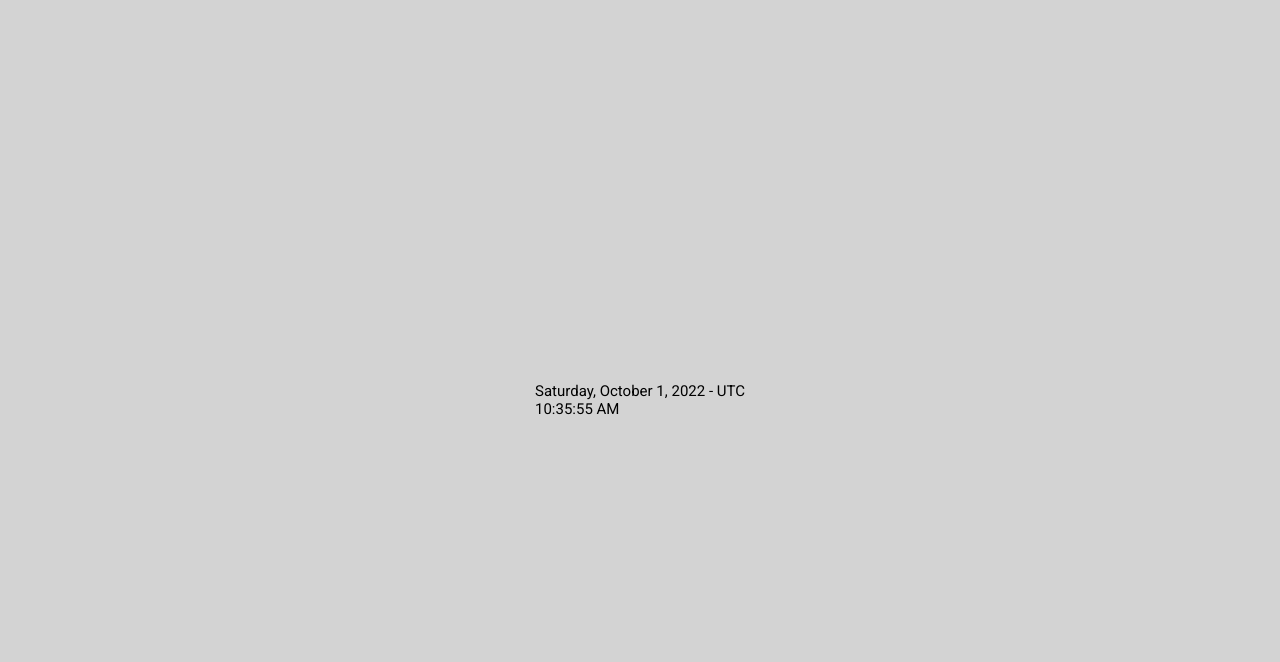
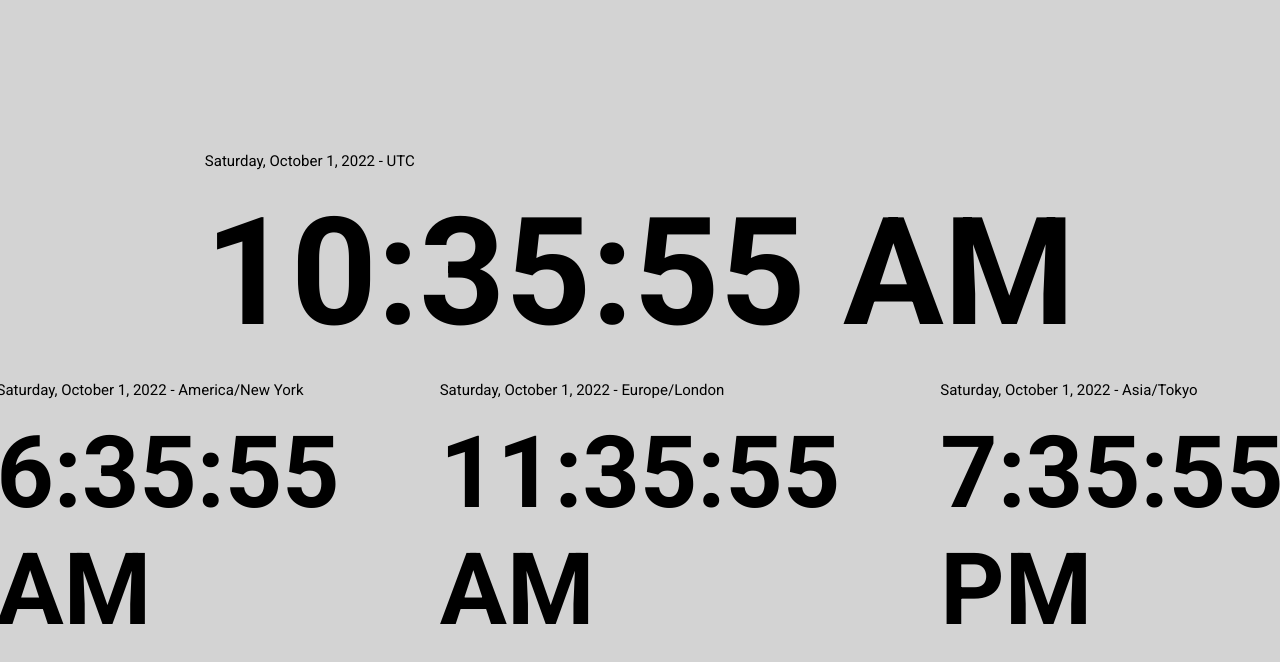
Before and after one commit to anonggentlegentle/Clocks-and-Timer, a website: page index.html in a window 1280 px wide. Drawn offline with Linux system fonts and the light colour scheme.

Commit message:
Add world clock

```diff
--- a/index.html
+++ b/index.html
@@ -16,15 +16,15 @@
   <body>
     <main class="container">
       <div class="container__clock">
-        <div class="clock clock__main">
-          <p class="clock__main-date">main date here</p>
-          <p class="clock__main-hours">main clock here</p>
+        <div class="container__clock--main">
+          <p class="container__clock--main-date">main date here</p>
+          <p class="container__clock--main-hours">main clock here</p>
         </div>
-        <div class="clock__world">
-          <div class="clock__world-1"></div>
-          <div class="clock__world-2"></div>
-          <div class="clock__world-3"></div>
-          <div class="clock__world-4"></div>
+        <div class="container__clock--world">
+          <!-- <div class="container__clock---1"></div>
+          <div class="container__clock---2"></div>
+          <div class="container__clock---3"></div>
+          <div class="container__clock---4"></div> -->
         </div>
       </div>
       <div class="container__timer"></div>
--- a/index.js
+++ b/index.js
@@ -1,10 +1,22 @@
 "use strict";
 
-const mainClock = document.querySelector(".clock__main-hours");
-const mainCurrentDay = document.querySelector(".clock__main-date");
+const mainClock = document.querySelector(".container__clock--main-hours");
+const mainCurrentDay = document.querySelector(".container__clock--main-date");
+const worldClocks = document.querySelector(".container__clock--world");
+
+mainClock.textContent = "";
+mainCurrentDay.textContent = "";
 
 const mainTimeAndDate = function () {
   const mainTimeZone = Intl.DateTimeFormat().resolvedOptions().timeZone;
+
+  // const mainOption = {
+  //   day: "numeric",
+  //   month: "long",
+  //   weekday: "long",
+  //   year: "numeric",
+  //   timeZone: "Asia/Tokyo",
+  // };
 
   const mainDate = new Intl.DateTimeFormat(navigator.language, {
     day: "numeric",
@@ -20,9 +32,50 @@ const mainTimeAndDate = function () {
       hour: "numeric",
       minute: "numeric",
       second: "numeric",
+      // timeZone: "Asia/Tokyo",
     }).format(new Date());
     mainClock.textContent = mainTime;
   }, 1000);
 };
 
 mainTimeAndDate();
+
+// console.log(Intl.supportedValuesOf("timeZone"));
+
+const countries = ["America/New_York", "Europe/London", "Asia/Tokyo"];
+
+countries.forEach((country, i) => {
+  const worldDate = document.createElement("div");
+
+  worldDate.className = `container__world--clock`;
+
+  const worldDay = new Intl.DateTimeFormat(navigator.language, {
+    day: "numeric",
+    month: "long",
+    weekday: "long",
+    year: "numeric",
+    timeZone: country,
+  }).format(new Date());
+
+  const firstPart = document.createElement("p");
+  firstPart.className = "container__clock--world-date";
+  firstPart.textContent = `${worldDay} - ${country.split("_").join(" ")}`;
+  worldDate.appendChild(firstPart);
+
+  const secondPart = document.createElement("p");
+  secondPart.className = "container__clock--world-hours";
+  secondPart.textContent = "";
+  worldDate.appendChild(secondPart);
+
+  setInterval(() => {
+    const worldTimeFormat = new Intl.DateTimeFormat(navigator.language, {
+      hour: "numeric",
+      minute: "numeric",
+      second: "numeric",
+      timeZone: country,
+    }).format(new Date());
+    secondPart.textContent = worldTimeFormat;
+  }, 1000);
+
+  worldClocks.appendChild(worldDate);
+});
--- a/style.scss
+++ b/style.scss
@@ -17,14 +17,56 @@ body {
   font-family: "Roboto", sans-serif;
   background-color: lightgray;
   font-size: 1.5rem;
-  min-height: 100vh;
-  display: grid;
-  place-items: center;
 }
 
 .container {
-  display: flex;
-  flex-direction: column;
-  justify-content: center;
-  align-items: center;
+  &__clock {
+    display: flex;
+    min-height: 100vh;
+    flex-direction: column;
+    justify-content: center;
+    align-items: center;
+    row-gap: 2rem;
+
+    &--main {
+      display: flex;
+      flex-direction: column;
+      justify-content: center;
+      align-items: center;
+      row-gap: 1.5rem;
+
+      &-date {
+        align-self: flex-start;
+      }
+
+      &-hours {
+        font-weight: 700;
+        font-size: 15rem;
+      }
+    }
+
+    &--world {
+      display: flex;
+      justify-content: center;
+      align-items: center;
+      column-gap: 10rem;
+
+      &-date {
+        align-self: flex-start;
+        // font-size: 1.2rem;
+      }
+
+      &-hours {
+        font-weight: 700;
+        font-size: 10rem;
+      }
+    }
+  }
+
+  &__world--clock {
+    display: flex;
+    flex-direction: column;
+    align-items: center;
+    row-gap: 1.5rem;
+  }
 }
```
Also changed, not shown: style.css, 1 other file.
